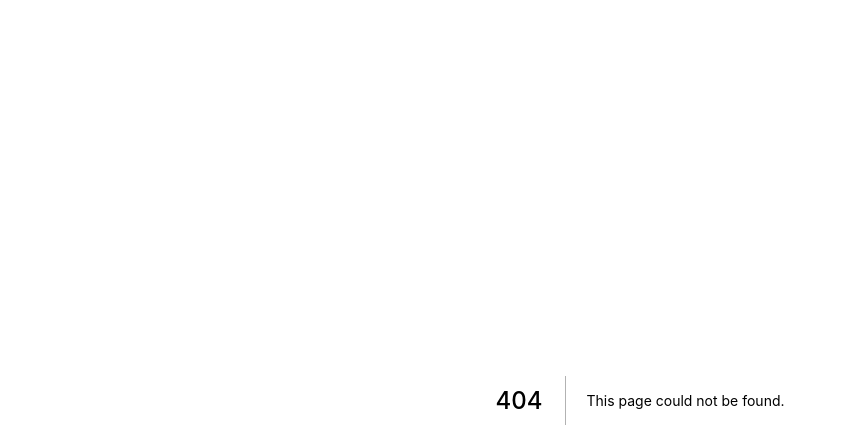
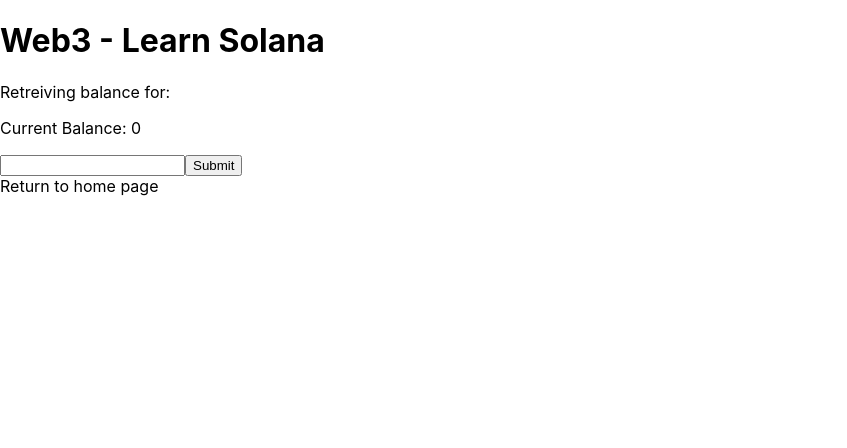
Before and after one commit to bradlet/thompson_learn_solana_fe, a Next.js app: page /web3/solana in a window 1280 px wide. Before the commit this address had no page. Shown: the top 448 px of the page, without its empty margins (0-847 px from the left). Built offline with nearby package versions, Linux system fonts and the light colour scheme.

Commit message:
Initial commit

```diff
--- a/package.json
+++ b/package.json
@@ -9,6 +9,7 @@
     "lint": "next lint"
   },
   "dependencies": {
+    "@solana/web3.js": "^1.41.3",
     "next": "12.1.6",
     "react": "18.1.0",
     "react-dom": "18.1.0"
--- /dev/null
+++ b/pages/api/[address].tsx
@@ -0,0 +1,34 @@
+import { clusterApiUrl, Connection, PublicKey } from "@solana/web3.js";
+import { NextApiRequest, NextApiResponse } from "next";
+
+type Data = {
+    address: string,
+    balance: number
+}
+type InvalidAddressError = {
+    error: string
+}
+
+export default async function handler(
+    req: NextApiRequest,
+    res: NextApiResponse<Data | InvalidAddressError>
+) {
+    const connection = new Connection(clusterApiUrl('devnet'))
+    const { address } = req.query
+
+    try {
+        const pubKey = new PublicKey(address)
+        await connection
+            .getBalance(pubKey)
+            .then(balanceAmount =>
+                res.status(200).json({
+                    address: `${address}`,
+                    balance: balanceAmount
+                })
+            )
+    } catch (error) {
+        res.status(404).json({
+            error: `Could not get balance for account ${address}`
+        })
+    }
+}
--- a/pages/index.tsx
+++ b/pages/index.tsx
@@ -1,6 +1,7 @@
 import type { NextPage } from 'next'
 import Head from 'next/head'
 import Image from 'next/image'
+import Link from 'next/link'
 import styles from '../styles/Home.module.css'
 
 const Home: NextPage = () => {
@@ -18,8 +19,7 @@
         </h1>
 
         <p className={styles.description}>
-          Get started by editing{' '}
-          <code className={styles.code}>pages/index.tsx</code>
+          Get started by visiting the <Link href="/web3/solana"><a>Solana page</a></Link>
         </p>
 
         <div className={styles.grid}>
--- /dev/null
+++ b/pages/web3/solana.tsx
@@ -0,0 +1,33 @@
+// Entrypoint for the pieces of this website that I'll be trying web3 integrations on.
+import Link from 'next/link';
+import { useState } from 'react';
+
+export default function Solana() {
+    const [address, setAddress] = useState('')
+    const [balance, setBalance] = useState(0)
+
+    const handleSubmit = async (event: any) => {
+        event.preventDefault()
+        let addr = event.currentTarget.elements.inputAddress.value
+        fetch(`/api/${addr}`)
+            .then((res: Response) =>{
+                if (res.status == 200) {
+                    return res.json()
+                } else { return { balance: 0 }}
+            })
+            .then((data: any) => {setBalance(data.balance)})
+    }
+
+    return (
+        <div>
+            <h1>Web3 - Learn Solana</h1>
+            <p>Retreiving balance for: {address}</p>
+            <p>Current Balance: {balance}</p>
+            <form onSubmit={e => handleSubmit(e)}>
+                <input type="text" id="inputAddress" />
+                <input type="submit" />
+            </form>
+            <Link href="/"><a>Return to home page</a></Link>
+        </div>
+    );
+}
```
Also changed, not shown: 1 other file (tests, documents, lock files or other folders).
